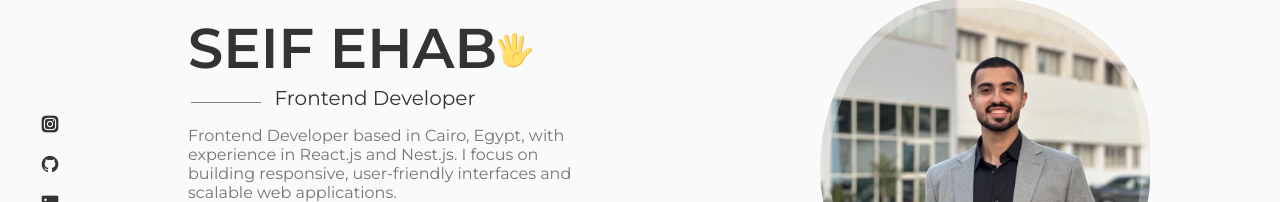
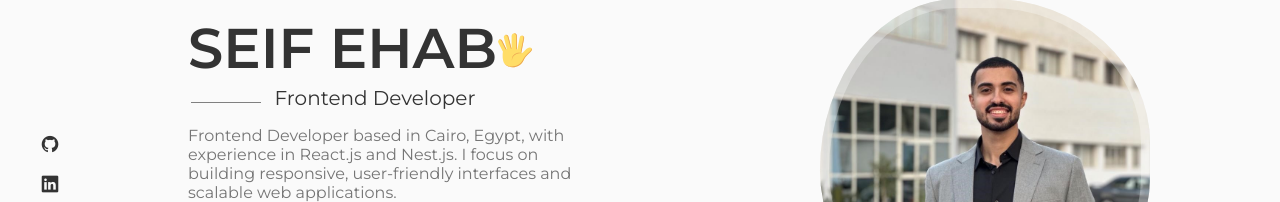
Before and after one commit to seifehab33/Portfolio, a React (Create React App) app in the folder protfolio/: page / in a window 1280 px wide. Shown: the part 185-387 px from the top of the page. Built offline with nearby package versions, Linux system fonts and the light colour scheme; the HTML template or start-up script is replaced by a standard one.

Commit message:
remove instagram from hero

```diff
--- a/protfolio/src/components/Home/Social.jsx
+++ b/protfolio/src/components/Home/Social.jsx
@@ -3,9 +3,6 @@ import React from "react";
 function Social() {
   return (
     <div className="home_social">
-      <a href="#instgram" target="_blank" className="home_social-icon">
-        <i class="uil uil-instagram-alt"></i>
-      </a>
       <a
         href="https://github.com/seifehab33"
         target="_blank"
```
